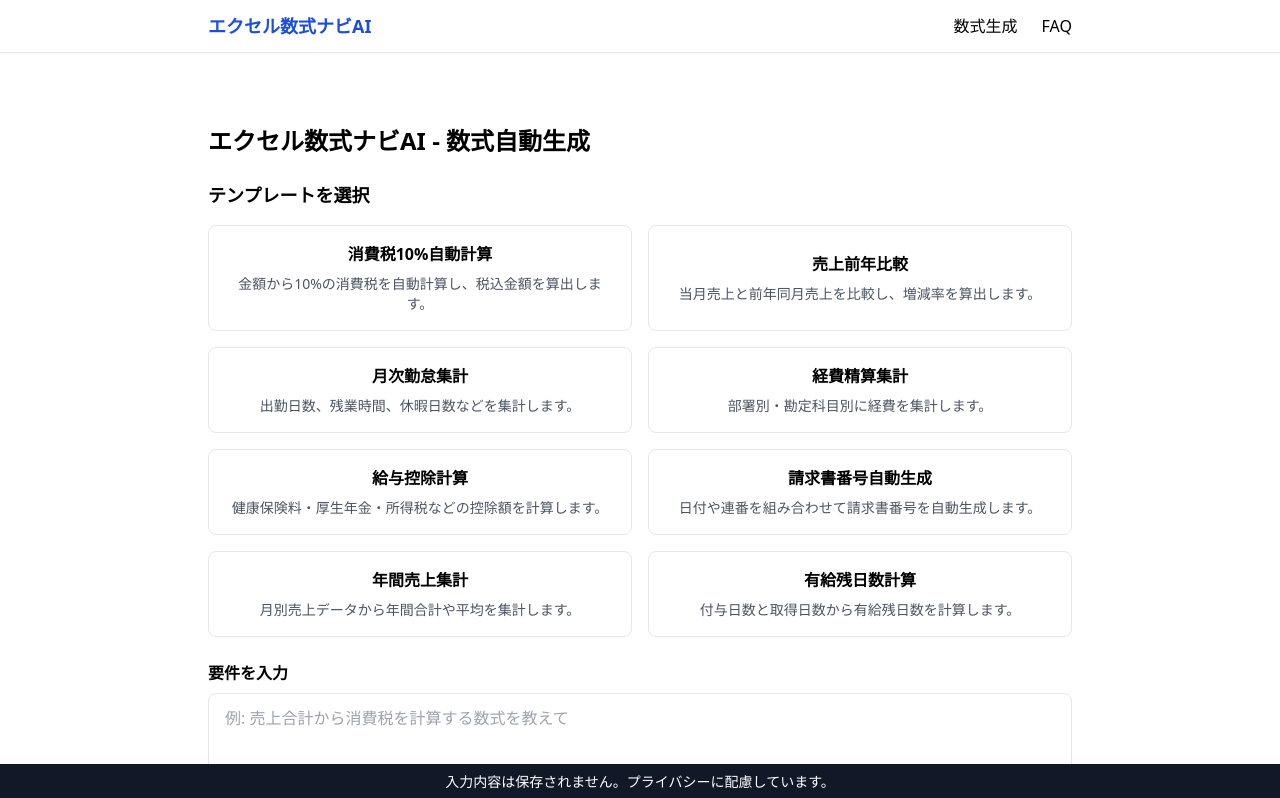
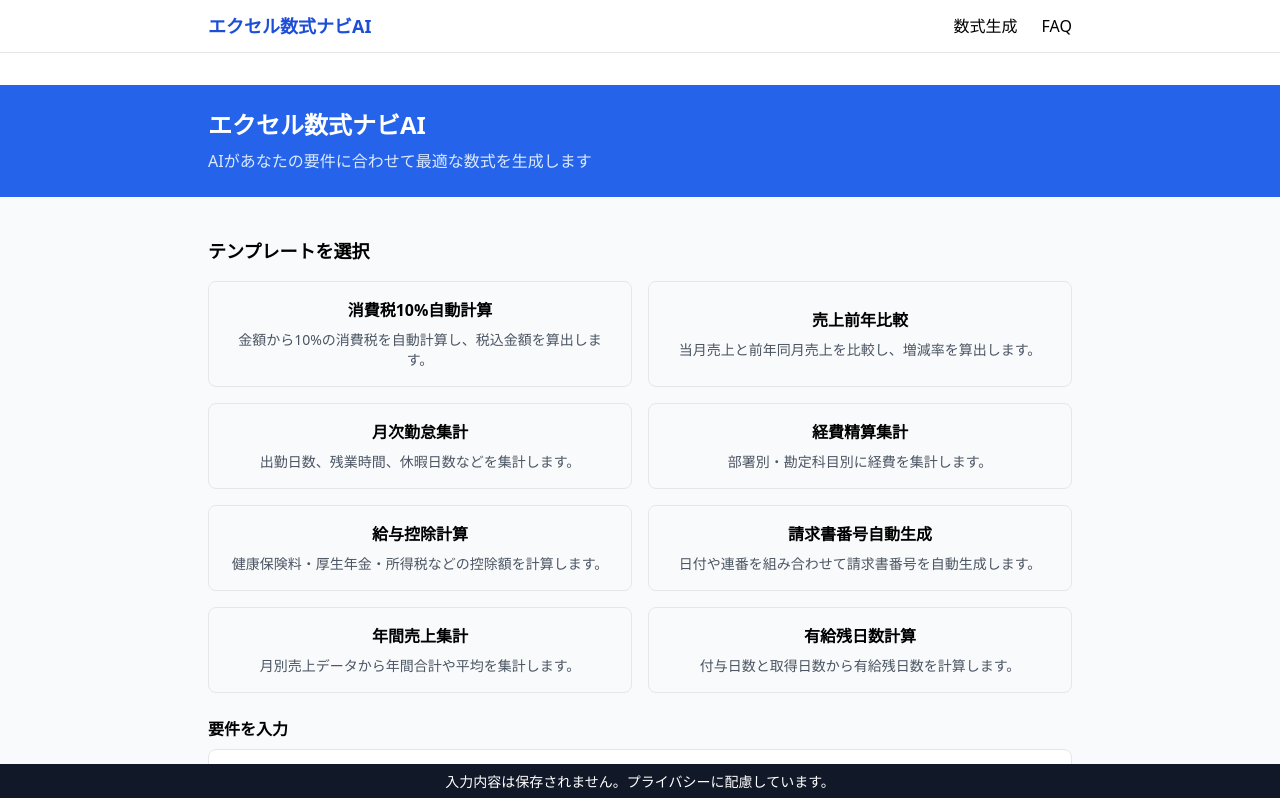
Before and after one commit to masattv/excel_navi, a Next.js app: page /generate in a window 1280 px wide. Shown: the top 798 px of the page. Built offline with nearby package versions, Linux system fonts and the light colour scheme.

Commit message:
UI統一：ヘッダーをトップページと同じデザインに統一、FAQページを削除

```diff
--- a/pages/generate.tsx
+++ b/pages/generate.tsx
@@ -76,8 +76,14 @@ const GeneratePage: React.FC = () => {
   };
 
   return (
+    <div className="min-h-screen bg-gray-50">
+      <div className="bg-blue-600 text-white py-6">
+        <div className="max-w-4xl mx-auto px-4">
+          <h1 className="text-2xl font-bold">エクセル数式ナビAI</h1>
+          <p className="mt-2 text-blue-100">AIがあなたの要件に合わせて最適な数式を生成します</p>
+        </div>
+      </div>
       <div className="max-w-4xl mx-auto py-10 px-4">
-      <h1 className="text-2xl font-bold mb-6">エクセル数式ナビAI - 数式自動生成</h1>
         <TemplateSelector
           templates={templates}
           selectedId={selectedId}
@@ -107,6 +113,7 @@ const GeneratePage: React.FC = () => {
         )}
         {result && <FormulaResult result={result} />}
       </div>
+    </div>
   );
 };
 
```
Also changed, not shown: src/pages/faq.tsx (deleted, +0 -21 lines). Lines whose indentation alone changed are shown as unchanged.
